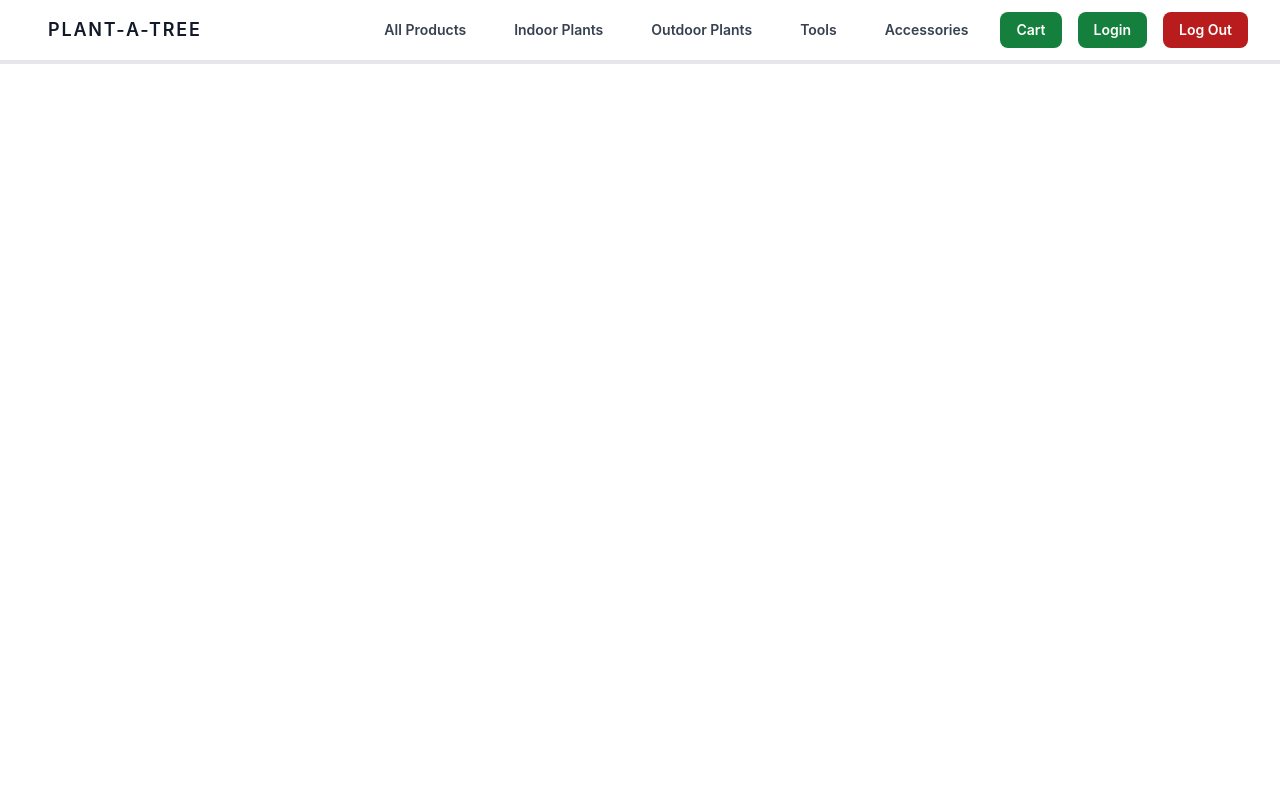
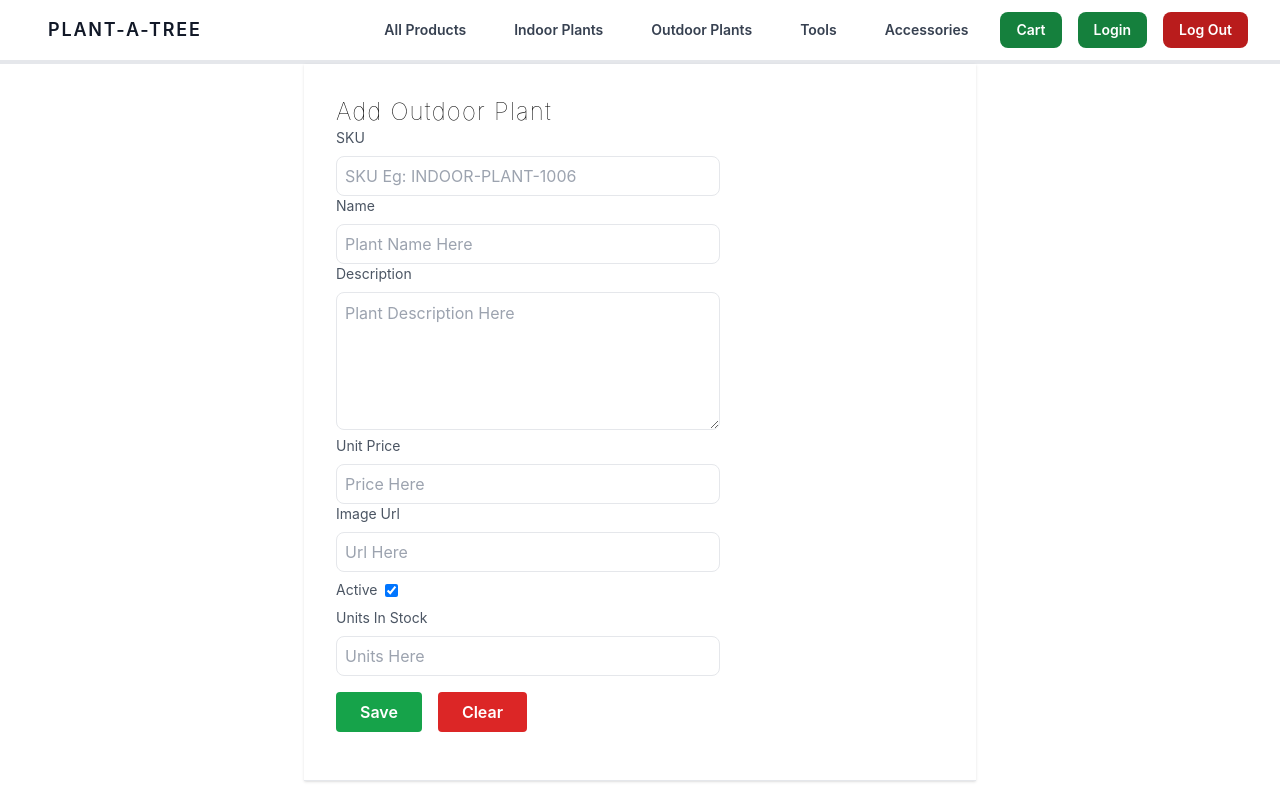
Before and after one commit to aamirmabs/java-react-ecommerce-store, a React (Create React App) app in the folder frontend/: page /outdoor-plants/add in a window 1280 px wide. Built offline with nearby package versions, Linux system fonts and the light colour scheme.

Commit message:
Outdoor plants + Navbar

```diff
--- a/frontend/src/App.js
+++ b/frontend/src/App.js
@@ -1,8 +1,10 @@
 import { BrowserRouter, Routes, Route } from "react-router-dom";
 import "./App.css";
+import Navbar from "./components/Navbar.js";
 import AddIndoorPlant from "./components/AddIndoorPlant";
-import Navbar from "./components/Navbar.js";
 import ShowIndoorPlant from "./components/ShowIndoorPlant";
+import AddOutdoorPlant from "./components/AddOutdoorPlant";
+import ShowOutdoorPlant from "./components/ShowOutdoorPlant";
 
 function App() {
   return (
@@ -14,6 +16,11 @@ function App() {
           <Route path="/" element={<ShowIndoorPlant />}></Route>
           <Route path="/indoor-plants" element={<ShowIndoorPlant />}></Route>
           <Route path="/indoor-plants/add" element={<AddIndoorPlant />}></Route>
+          <Route path="/outdoor-plants" element={<ShowOutdoorPlant />}></Route>
+          <Route
+            path="/outdoor-plants/add"
+            element={<AddOutdoorPlant />}
+          ></Route>
         </Routes>
       </BrowserRouter>
     </div>
--- /dev/null
+++ b/frontend/src/components/AddOutdoorPlant.js
@@ -0,0 +1,184 @@
+import React, { useState } from "react";
+import ProductService from "../services/ProductService";
+
+const AddOutdoorPlant = () => {
+  // JSON object to add the plant to the database:
+  //   {
+  //     "sku": "INDOOR-PLANT-2000",
+  //     "name": "TEST",
+  //     "description": "Test",
+  //     "unitPrice": "19.99",
+  //     "imageUrl": "assets/images/products/placeholder.png",
+  //     "active": "true",
+  //     "unitsInStock": 100,
+  //     "dateCreated": "2022-04-09T18:01:48.000+00:00",
+  //     "lastUpdated": "2022-04-09T18:10:48.000+00:00"
+  //     "category" : "/api/product-category/1",
+  // }
+
+  const [outdoorPlant, setOutdoorPlant] = useState({
+    sku: "",
+    name: "",
+    description: "",
+    unitPrice: "",
+    imageUrl: "",
+    active: true,
+    unitsInStock: "",
+    dateCreated: "",
+    lastUpdated: "",
+    category: "/api/product-category/2",
+  });
+
+  const handleChange = (e) => {
+    const { value, name } = e.target;
+    setOutdoorPlant((prevState) => ({ ...prevState, [name]: value }));
+  };
+
+  const handleCheckbox = (e) => {
+    const { name } = e.target;
+    setOutdoorPlant((prevState) => ({
+      ...prevState,
+      [name]: !prevState.active,
+    }));
+  };
+
+  const handleIndoorPlantSubmit = (e) => {
+    e.preventDefault();
+    ProductService.saveProduct(outdoorPlant)
+      .then((res) => {
+        console.log("Axios response:");
+        console.log(res);
+      })
+      .catch((err) => {
+        console.log("Axios error:");
+        console.log(err);
+      });
+  };
+
+  return (
+    <div className="flex max-w-2xl mx-auto shadow border-b">
+      <div className="px-8 py-8">
+        <div className="font-thin text-2xl tracking-wider">
+          <h1>Add Outdoor Plant</h1>
+        </div>
+        {/* sku */}
+        <div className="items-center justify-center w-full">
+          <label className="block text-gray-600 text-sm font-normal">SKU</label>
+          <input
+            name="sku"
+            value={outdoorPlant.sku}
+            onChange={(e) => handleChange(e)}
+            className="h-10 w-96 border mt-2 p-2 rounded-lg"
+            type="text"
+            placeholder="SKU Eg: INDOOR-PLANT-1006"
+          ></input>
+        </div>
+
+        {/* product name */}
+        <div className="items-center justify-center w-full">
+          <label className="block text-gray-600 text-sm font-normal">
+            Name
+          </label>
+          <input
+            name="name"
+            value={outdoorPlant.name}
+            onChange={(e) => handleChange(e)}
+            className="h-10 w-96 border mt-2 p-2 rounded-lg"
+            type="text"
+            placeholder="Plant Name Here"
+          ></input>
+        </div>
+
+        {/* description */}
+        <div className="items-center justify-center w-full">
+          <label className="block text-gray-600 text-sm font-normal">
+            Description
+          </label>
+          <textarea
+            name="description"
+            value={outdoorPlant.description}
+            onChange={(e) => handleChange(e)}
+            className="w-96 border mt-2 p-2 rounded-lg"
+            rows={5}
+            cols={5}
+            placeholder="Plant Description Here"
+          ></textarea>
+        </div>
+
+        {/* unitPrice */}
+        <div className="items-center justify-center w-full">
+          <label className="block text-gray-600 text-sm font-normal">
+            Unit Price
+          </label>
+          <input
+            name="unitPrice"
+            value={outdoorPlant.unitPrice}
+            onChange={(e) => handleChange(e)}
+            className="h-10 w-96 border mt-2 p-2 rounded-lg"
+            type={"number"}
+            placeholder="Price Here"
+          ></input>
+        </div>
+
+        {/* imageUrl */}
+        <div className="items-center justify-center w-full">
+          <label className="block text-gray-600 text-sm font-normal">
+            Image Url
+          </label>
+          <input
+            name="imageUrl"
+            value={outdoorPlant.imageUrl}
+            onChange={(e) => handleChange(e)}
+            className="h-10 w-96 border mt-2 p-2 rounded-lg"
+            type="text"
+            placeholder="Url Here"
+          ></input>
+        </div>
+
+        {/* active */}
+        <div className="flex items-center my-2 w-full">
+          <label className="block text-gray-600 text-sm font-normal">
+            Active
+          </label>
+          <input
+            type="checkbox"
+            checked={outdoorPlant.active}
+            name="active"
+            onChange={(e) => handleCheckbox(e)}
+            className="mx-2"
+          />
+        </div>
+
+        {/* unitsInStock */}
+        <div className="items-center justify-center w-full">
+          <label className="block text-gray-600 text-sm font-normal">
+            Units In Stock
+          </label>
+          <input
+            name="unitsInStock"
+            value={outdoorPlant.unitsInStock}
+            onChange={(e) => handleChange(e)}
+            className="h-10 w-96 border mt-2 p-2 rounded-lg"
+            type={"number"}
+            placeholder="Units Here"
+          ></input>
+        </div>
+
+        {/* Form buttons */}
+        <div className="items-center justify-center w-full space-x-4 py-4">
+          <button
+            className="rounded text-white font-semibold bg-green-600 hover:bg-green-800 px-6 py-2"
+            onClick={handleIndoorPlantSubmit}
+          >
+            Save
+          </button>
+          <button className="rounded text-white font-semibold bg-red-600 hover:bg-red-800 px-6 py-2">
+            Clear
+          </button>
+        </div>
+      </div>
+    </div>
+  );
+};
+
+export default AddOutdoorPlant;
--- /dev/null
+++ b/frontend/src/components/ShowOutdoorPlant.js
@@ -0,0 +1,87 @@
+import axios from "axios";
+import React, { useState, useEffect } from "react";
+import { useNavigate } from "react-router-dom";
+import ProductService from "../services/ProductService";
+
+function ShowOutdoorPlant() {
+  const navigate = useNavigate();
+
+  const [loading, setLoading] = useState(true);
+  const [products, setProducts] = useState(null);
+
+  useEffect(() => {
+    const fetchData = async () => {
+      setLoading(true);
+
+      try {
+        await ProductService.getOutdoorPlants()
+          .then((res) => {
+            return res.data;
+          })
+          .then((data) => {
+            setProducts(data._embedded.products);
+          });
+      } catch (error) {
+        console.log(error);
+      }
+
+      setLoading(false);
+    };
+
+    fetchData();
+  }, []);
+
+  return (
+    <div>
+      <div className="flex flex-col  items-center justify-center w-full">
+        <h1 className="font-medium leading-tight text-5xl m-1 text-green-800">
+          Outdoor Plants
+        </h1>
+        <button
+          className="rounded text-white bg-green-700 hover:bg-green-900 px-4 py-2 m-1 w-96"
+          onClick={() => navigate("/indoor-plants/add")}
+        >
+          Add Outdoor Plant
+        </button>
+      </div>
+      <div className="grid xl:grid-cols-4 lg:grid-cols-3 md:grid-cols-2 sm:grid-cols-1 gap-4 md:gap-2 p-2">
+        {loading
+          ? "Loading..."
+          : products.map((product) => {
+              return (
+                <div
+                  className="w-full max-w-sm mx-auto rounded-md shadow-sm hover:shadow-md overflow-hidden"
+                  key={product.name}
+                >
+                  <div className="flex items-end justify-center w-full">
+                    <img
+                      className="object-fill"
+                      // src={"/images/products/placeholder.png"}
+                      src={
+                        "https://res.cloudinary.com/patch-gardens/image/upload/c_fill,f_auto,h_800,q_auto:good,w_800/v1564154462/products/kentia-palm-1a5d98.jpg"
+                      }
+                      alt={product.name}
+                    ></img>
+                  </div>
+                  <div className="flex flex-col px-5 py-3">
+                    <h3 className="text-gray-700 uppercase">{product.name}</h3>
+                    <span className="text-gray-500 mt-2">
+                      ${product.unitPrice}
+                    </span>
+
+                    <button
+                      className="rounded text-white  bg-green-700 hover:bg-green-900 px-4 py-2 m-1 w-full"
+                      onClick={() => console.log("Add to cart")}
+                    >
+                      Add to Cart
+                    </button>
+                  </div>
+                </div>
+              );
+            })}
+      </div>
+    </div>
+  );
+}
+
+export default ShowOutdoorPlant;
```
Also changed, not shown: frontend/src/components/Navbar.js (+18 -32 lines).
